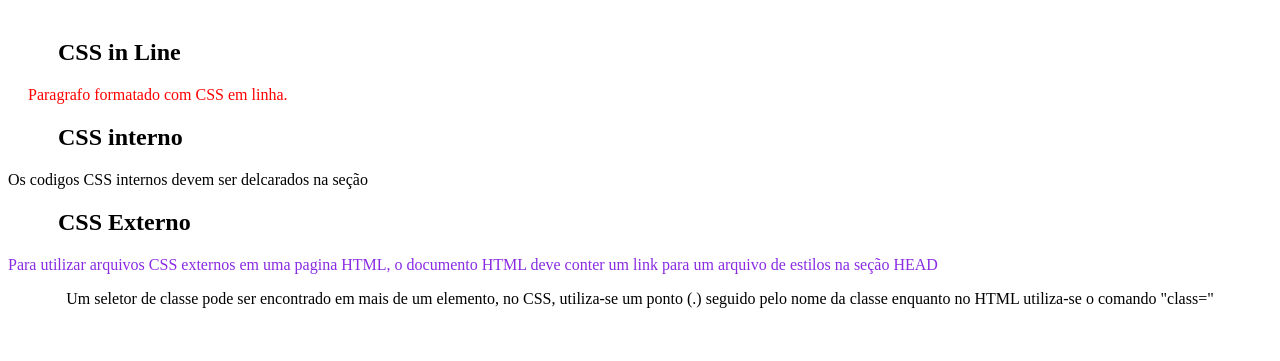
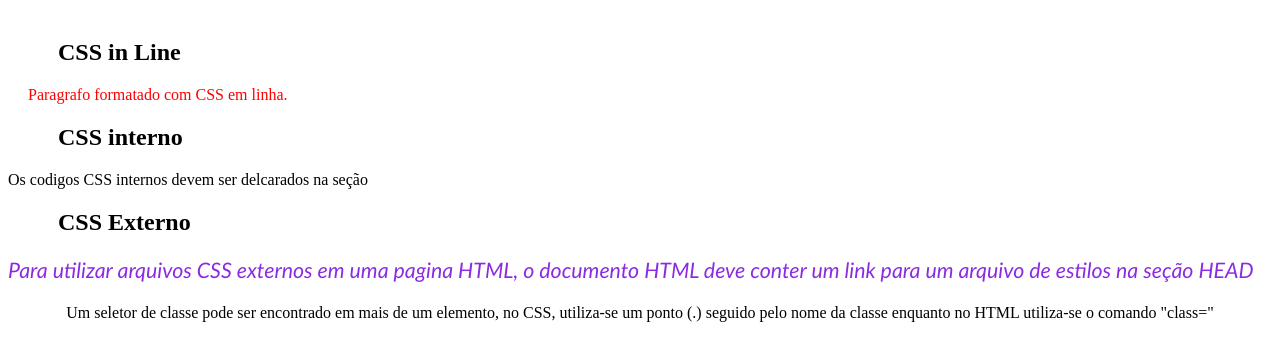
Before and after one commit to Berezanskyj/html-css-senac, a plain HTML site: page 02/index.html in a window 1280 px wide. Shown: the part 79-440 px from the top of the page. Drawn offline with Linux system fonts and the light colour scheme.

Commit message:
adicionando algumas mudanças e removendo pasta 01

```diff
--- a/02/css/style.css
+++ b/02/css/style.css
@@ -12,6 +12,9 @@ h2{
 /* Estilizando um ID */
 #p1{
     color: blueviolet;
+    font-family: "Trebuchet MS", Arial, Helvetica, sans-serif;
+    font-style: italic;
+    font-size: 16pt;
 }
 
 /* Estilizando uma classe */
```
